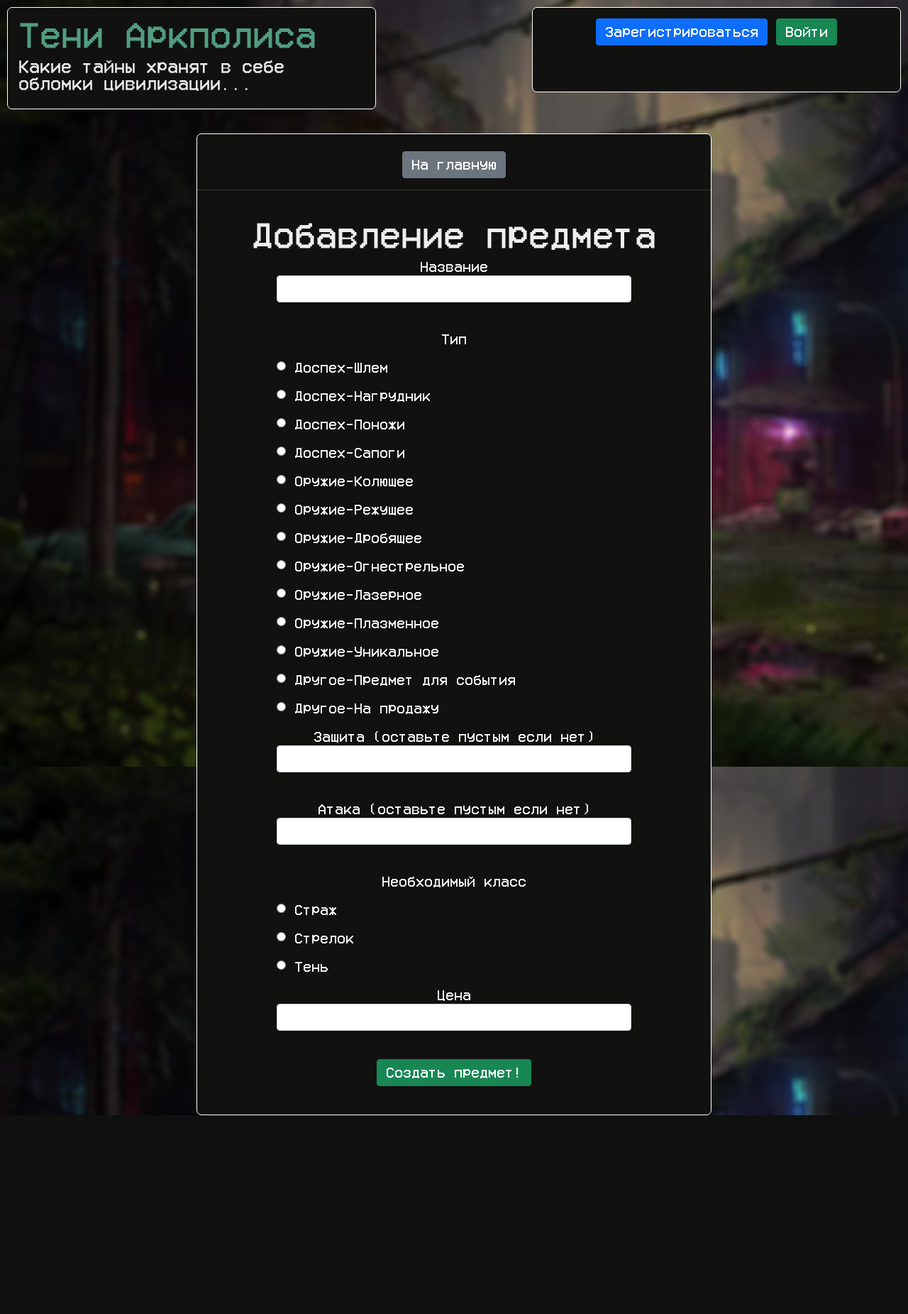
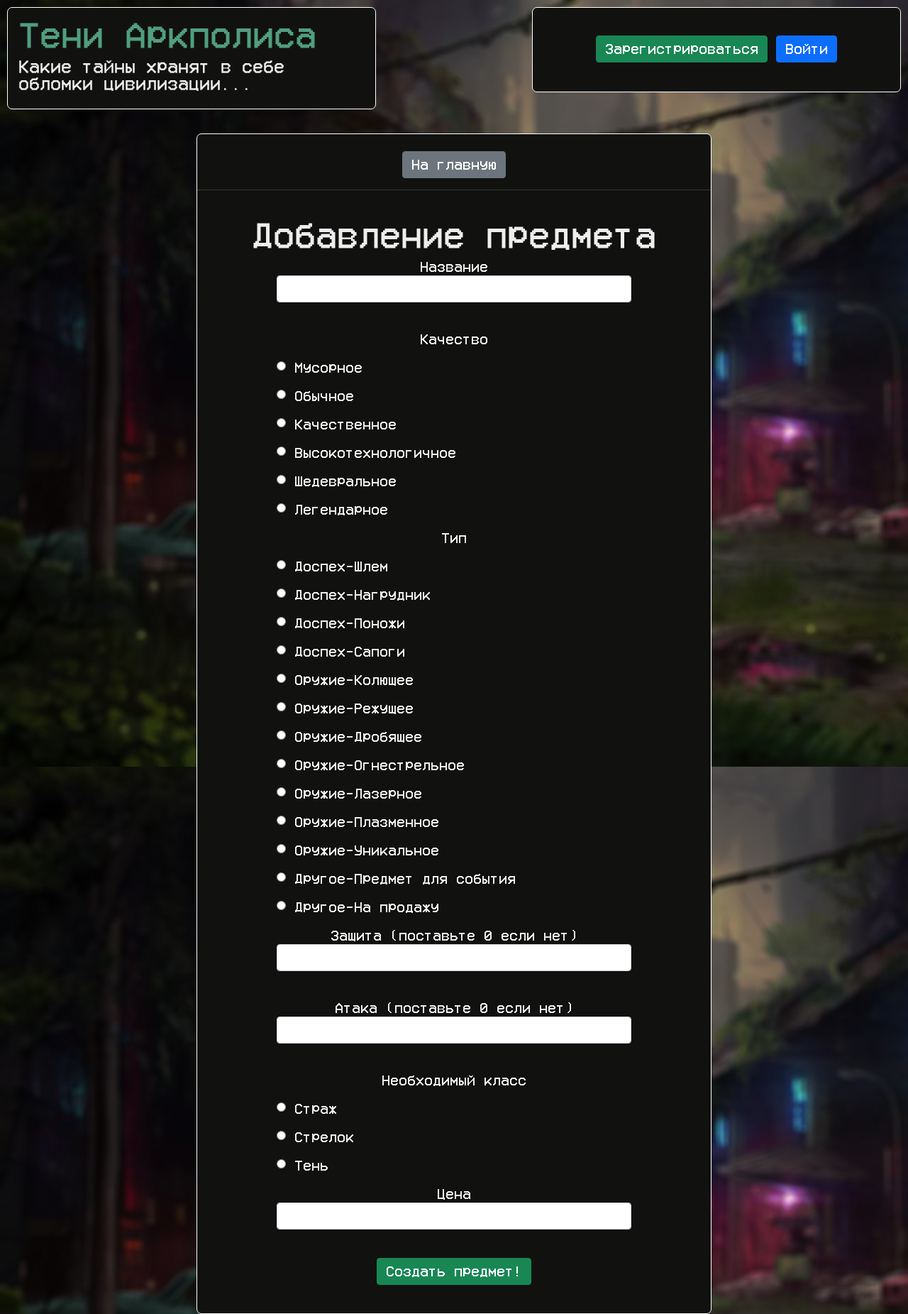
Before and after one commit to Vegoram/Roguelike-Site-Game, a Flask app: page /new_item in a window 1280 px wide. Shown: the whole page at 71% size. Before the commit the page ends 1571 px from the top, so only its background shows below. Run offline with Flask 2, Linux system fonts and the light colour scheme.

Commit message:
Версия 1.2

```diff
--- a/data/forms.py
+++ b/data/forms.py
@@ -1,5 +1,5 @@
 from flask_wtf import FlaskForm
-from wtforms import EmailField, PasswordField, StringField, SubmitField, RadioField, DecimalField
+from wtforms import EmailField, PasswordField, StringField, SubmitField, RadioField, DecimalField, BooleanField
 from wtforms.validators import DataRequired
 
 
@@ -14,8 +14,19 @@ class NewPlayerForm(FlaskForm):
     submit = SubmitField('Создать игрока!')
 
 
+class LoginForm(FlaskForm):
+    email = EmailField('Почта', validators=[DataRequired()])
+    password = PasswordField('Пароль', validators=[DataRequired()])
+    remember_me = BooleanField('Запомнить меня')
+    submit = SubmitField('Войти')
+
+
 class NewItemForm(FlaskForm):
     name = StringField('Название', validators=[DataRequired()])
+    rarity = RadioField('Качество', choices=[('Мусорное', 'Мусорное'), ('Обычное', 'Обычное'),
+                                             ('Качественное', 'Качественное'),
+                                             ('Высокотехнологичное', 'Высокотехнологичное'),
+                                             ('Шедевральное', 'Шедевральное'), ('Легендарное', 'Легендарное')])
     item_type = RadioField('Тип', choices=[(1, 'Доспех-Шлем'), (2, 'Доспех-Нагрудник'),
                                            (3, 'Доспех-Поножи'), (4, 'Доспех-Сапоги'),
                                            (5, 'Оружие-Колющее'), (6, 'Оружие-Режущее'),
@@ -24,8 +35,8 @@ class NewItemForm(FlaskForm):
                                            (11, 'Оружие-Уникальное'), (12, 'Другое-Предмет для события'),
                                            (13, 'Другое-На продажу')],
                            validators=[DataRequired()])
-    protection = DecimalField('Защита (оставьте пустым если нет)')
-    attack = DecimalField('Атака (оставьте пустым если нет)')
+    protection = DecimalField('Защита (поставьте 0 если нет)')
+    attack = DecimalField('Атака (поставьте 0 если нет)')
     class_required = RadioField('Необходимый класс', choices=[(1, 'Страж'), (2, 'Стрелок'), (3, 'Тень')])
     cost = DecimalField('Цена', validators=[DataRequired()])
     submit = SubmitField('Создать предмет!')
--- a/data/models/items.py
+++ b/data/models/items.py
@@ -7,8 +7,9 @@ class Items(SqlAlchemyBase):
 
     id = sqlalchemy.Column(sqlalchemy.Integer, nullable=False, primary_key=True, autoincrement=True)
     name = sqlalchemy.Column(sqlalchemy.String, nullable=False)
+    rarity = sqlalchemy.Column(sqlalchemy.String, nullable=False)
     item_type = sqlalchemy.Column(sqlalchemy.Integer, sqlalchemy.ForeignKey('item_types.id'), nullable=False)
     protection = sqlalchemy.Column(sqlalchemy.Integer, nullable=True)
     attack = sqlalchemy.Column(sqlalchemy.Integer, nullable=True)
-    class_required = sqlalchemy.Column(sqlalchemy.Integer, sqlalchemy.ForeignKey('classes.id'), nullable=False)
+    class_required = sqlalchemy.Column(sqlalchemy.Integer, sqlalchemy.ForeignKey('player_classes.id'), nullable=False)
     cost = sqlalchemy.Column(sqlalchemy.Integer, nullable=False)
--- a/main.py
+++ b/main.py
@@ -7,7 +7,7 @@ from data.models.enemy import Enemy
 from data.models.items import Items
 from data.forms import *
 from flask_login import LoginManager, login_user, login_required, logout_user
-from loginform import LoginForm
+
 
 db_session.global_init('db/game_database.db')
 app = Flask(__name__)
@@ -25,20 +25,6 @@ def load_user(player_id):
 @app.route('/')
 def main_page():
     return render_template('basic_template.html', heading='Тени Аркполиса')
-
-@app.route('/login', methods=['GET', 'POST'])
-def login():
-    form = LoginForm()
-    if form.validate_on_submit():
-        db_sess = db_session.create_session()
-        user = db_sess.query(Player).filter(Player.email == form.email.data).first()
-        if user and user.check_password(form.password.data):
-            login_user(user, remember=form.remember_me.data)
-            return redirect("/")
-        return render_template('login.html',
-                               message="Неправильный логин или пароль",
-                               form=form)
-    return render_template('login.html', title='Авторизация', form=form)
 
 
 @app.route('/register', methods=['GET', 'POST'])
@@ -76,11 +62,27 @@ def register():
         return redirect('/')
     return render_template('registration_page.html', heading='Регистрация', form=form)
 
+
+@app.route('/login', methods=['GET', 'POST'])
+def login():
+    form = LoginForm()
+    if form.validate_on_submit():
+        db_sess = db_session.create_session()
+        user = db_sess.query(Player).filter(Player.email == form.email.data).first()
+        if user and user.check_password(form.password.data):
+            login_user(user, remember=form.remember_me.data)
+            return redirect('/')
+        return render_template('autorisation_page.html',
+                               message='Неправильная почта или пароль',
+                               form=form)
+    return render_template('autorisation_page.html', title='Авторизация', form=form)
+
+
 @app.route('/logout')
 @login_required
 def logout():
     logout_user()
-    return redirect("/")
+    return redirect('/')
 
 
 @app.route('/new_enemy', methods=['GET', 'POST'])
@@ -98,10 +100,10 @@ def new_enemy():
                                    message='Монстр с таким именем уже существует')
         monster = Enemy(name=form.name.data,
                         location=form.location.data,
-                        min_level=form.min_level.data)
+                        min_level=int(form.min_level.data))
         db_sess.add(monster)
         db_sess.commit()
-        return redirect('/')
+        return redirect('/new_enemy')
     return render_template('new_enemy_page.html', heading='Новый враг', form=form)
 
 
@@ -123,14 +125,15 @@ def new_item():
                                    form=form,
                                    message='Предмет с таким названием уже существует')
         item = Items(name=form.name.data,
+                     rarity=form.rarity.data,
                      item_type=form.item_type.data,
-                     protection=form.protection.data,
-                     attack=form.attack.data,
+                     protection=int(form.protection.data),
+                     attack=int(form.attack.data),
                      class_required=form.class_required.data,
-                     cost=form.cost.data)
+                     cost=int(form.cost.data))
         db_sess.add(item)
         db_sess.commit()
-        return redirect('/')
+        return redirect('/new_item')
     return render_template('new_item_page.html', heading='Новый предмет', form=form)
 
 
--- a/templates/basic_template.html
+++ b/templates/basic_template.html
@@ -7,6 +7,10 @@
           integrity="sha384-1BmE4kWBq78iYhFldvKuhfTAU6auU8tT94WrHftjDbrCEXSU1oBoqyl2QvZ6jIW3"
           crossorigin="anonymous">
     <link rel="stylesheet" type="text/css" href="../static/css/main_style.css" />
+    <link rel="apple-touch-icon" sizes="180x180" href="../static/img/ico/apple-touch-icon.png">
+    <link rel="icon" type="image/png" sizes="32x32" href="../static/img/ico/favicon-32x32.png">
+    <link rel="icon" type="image/png" sizes="16x16" href="../static/img/ico/favicon-16x16.png">
+    <link rel="manifest" href="../static/img/ico/site.webmanifest">
 </head>
 <body>
     <header>
@@ -16,13 +20,14 @@
         </div>
         <div class="user_div" align="center">
             {% if current_user.is_authenticated %}
-        <a class="navbar-brand" href="/logout">{{ current_user.name }}</a>
-        {% else %}
-        <p>
-            <a class="btn btn-primary " href="/register">Зарегистрироваться</a>
-            <a class="btn btn-success" href="/login">Войти</a>
-        </p>
-        {% endif %}
+                <p>{{ current_user.name }} {{ current_user.surname }}</p>
+                <a class="btn btn-secondary" href="/profile">Профиль</a>
+                <a class="btn btn-danger" href="/logout">Выйти</a>
+            {% else %}
+                <br>
+                <a class="btn btn-success" href="/register">Зарегистрироваться</a>
+                <a class="btn btn-primary" href="/login">Войти</a>
+            {% endif %}
         </div>
     </header>
     <main role="main" class="container">
--- a/templates/new_item_page.html
+++ b/templates/new_item_page.html
@@ -16,6 +16,19 @@
             {{ form.name.label }}<br>
             {{ form.name(class="form-control") }}<br>
             {% for error in form.name.errors %}
+                <p class="alert alert-danger" role="alert">
+                    {{ error }}
+                </p>
+            {% endfor %}
+        </p>
+        <p>
+            {{ form.rarity.label }}<br>
+            {% for radio_button in form.rarity %}
+                <p align="left">
+                    {{ radio_button }} {{ radio_button.label }}
+                </p>
+            {% endfor %}
+            {% for error in form.rarity.errors %}
                 <p class="alert alert-danger" role="alert">
                     {{ error }}
                 </p>
```
Also changed, not shown: loginform.py (deleted, +0 -9 lines), templates/autorisation_page.html (added, +38 -0 lines), templates/login.html (deleted, +0 -36 lines), README.md (deleted), db/game_database.db, static/img/ico/android-chrome-192x192.png (added), static/img/ico/android-chrome-512x512.png (added), static/img/ico/apple-touch-icon.png (added), static/img/ico/favicon-16x16.png (added), static/img/ico/favicon-32x32.png (added), static/img/ico/favicon.ico (added), static/img/ico/site.webmanifest (added).
